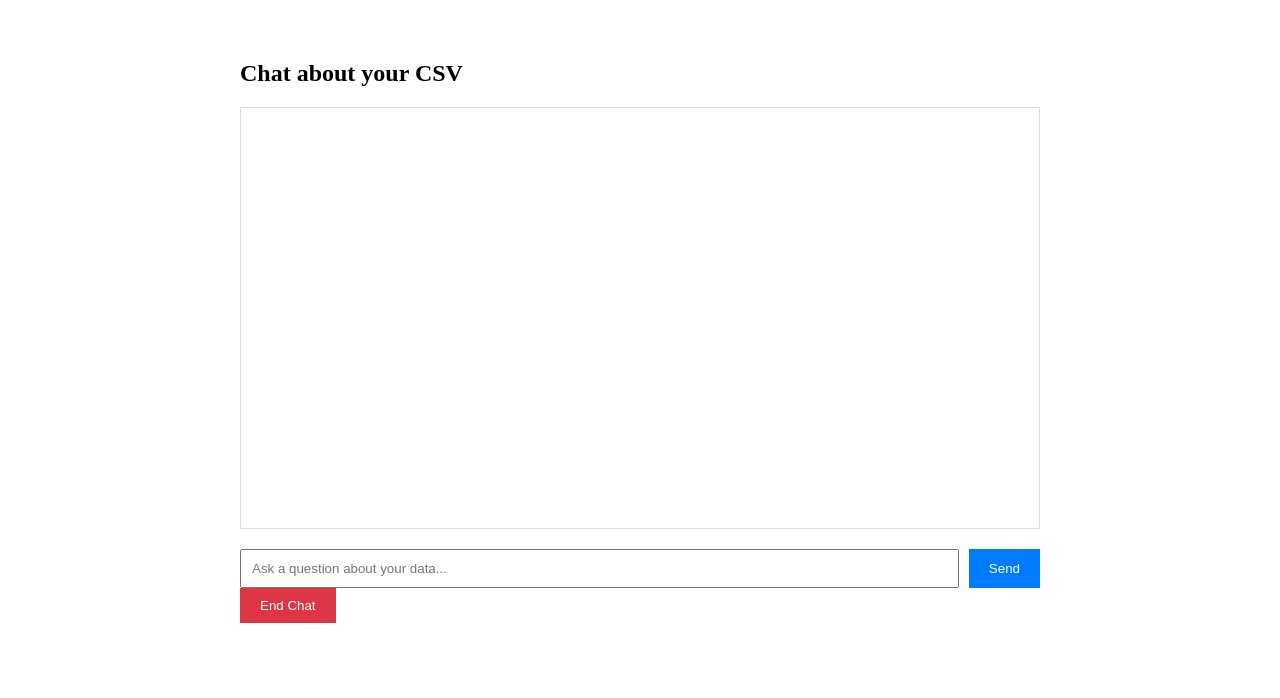
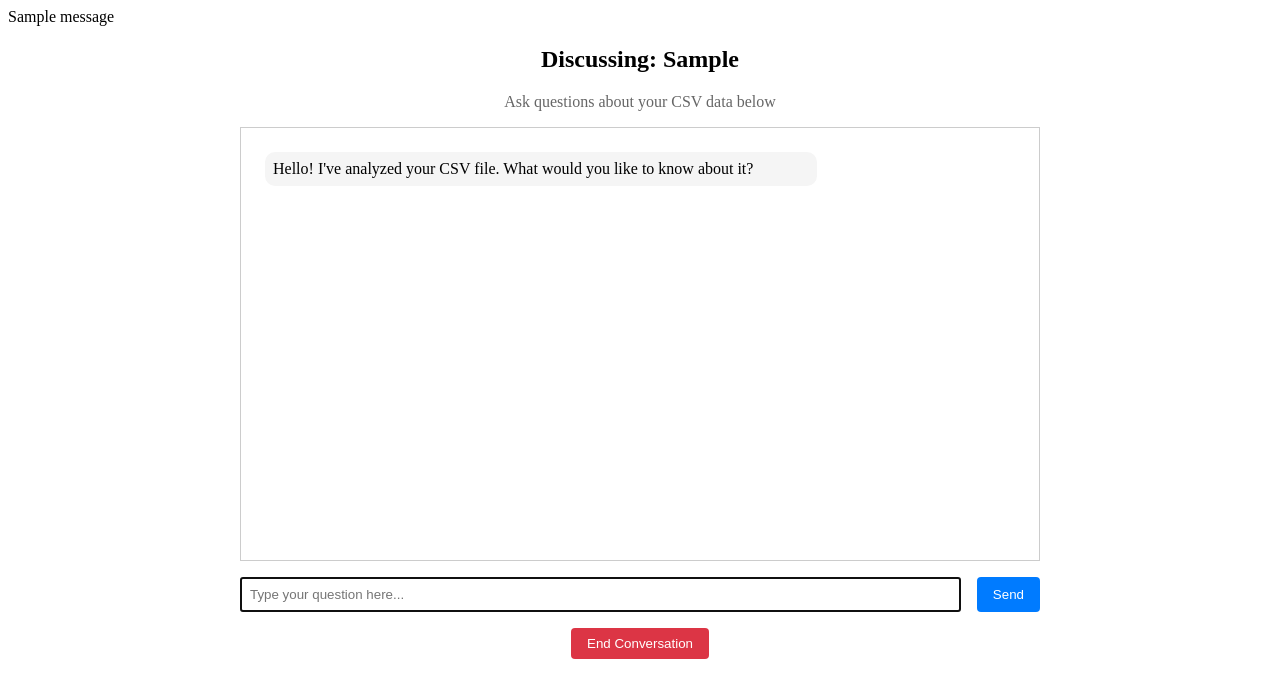
Before and after one commit to ksingh66/RideInsight, a Django app: page /chat/1/ in a window 1280 px wide. Shown: the top 698 px of the page. Run offline with Django 5.2, Linux system fonts and the light colour scheme; a user stored in the database is signed in; tables that the repository leaves empty hold one stand-in row (values such as "Sample post"); one stand-in notice (Sample message) is shown.

Commit message:
added a better chat page

```diff
--- /dev/null
+++ b/website/chat_app/templates/chat_app/base.html
@@ -0,0 +1,68 @@
+<!-- templates/chat_app/base.html -->
+<!DOCTYPE html>
+<html lang="en">
+<head>
+    <meta charset="UTF-8">
+    <meta name="viewport" content="width=device-width, initial-scale=1.0">
+    <title>{% block title %}Chat Application{% endblock %}</title>
+
+    <!-- Add some basic styling -->
+    <style>
+        /* We'll add basic styles here so everything looks decent */
+        .message-container {
+            height: 400px;
+            overflow-y: auto;
+            border: 1px solid #ccc;
+            padding: 1rem;
+            margin-bottom: 1rem;
+        }
+
+        .user-message {
+            background-color: #e3f2fd;
+            padding: 0.5rem;
+            margin: 0.5rem;
+            border-radius: 10px;
+            max-width: 70%;
+            margin-left: auto;
+        }
+
+        .bot-message {
+            background-color: #f5f5f5;
+            padding: 0.5rem;
+            margin: 0.5rem;
+            border-radius: 10px;
+            max-width: 70%;
+        }
+
+        .chat-form {
+            display: flex;
+            gap: 1rem;
+            margin-top: 1rem;
+        }
+
+        .chat-input {
+            flex-grow: 1;
+            padding: 0.5rem;
+        }
+    </style>
+</head>
+<body>
+    <div class="container">
+        {% if messages %}
+        <div class="messages">
+            {% for message in messages %}
+            <div class="alert alert-{{ message.tags }}">
+                {{ message }}
+            </div>
+            {% endfor %}
+        </div>
+        {% endif %}
+
+        {% block content %}
+        {% endblock %}
+    </div>
+
+    {% block extra_js %}
+    {% endblock %}
+</body>
+</html>
--- a/website/chat_app/templates/chat_app/chat.html
+++ b/website/chat_app/templates/chat_app/chat.html
@@ -1,110 +1,199 @@
-<!DOCTYPE html>
-<html>
-<head>
-    <title>Chat About Your CSV</title>
-    <style>
-        #chat-container {
-            max-width: 800px;
-            margin: 20px auto;
-            padding: 20px;
-        }
-        #chat-messages {
-            height: 400px;
-            overflow-y: auto;
-            border: 1px solid #ddd;
-            padding: 10px;
-            margin-bottom: 20px;
-        }
-        #message-form {
-            display: flex;
-            gap: 10px;
-        }
-        #message-input {
-            flex-grow: 1;
-            padding: 10px;
-        }
-        button {
-            padding: 10px 20px;
-            background-color: #007bff;
-            color: white;
-            border: none;
-            cursor: pointer;
-        }
-        button:hover {
-            background-color: #0056b3;
-        }
-        .end-chat {
-            background-color: #dc3545;
-        }
-        .end-chat:hover {
-            background-color: #c82333;
-        }
-    </style>
-    <script src="https://code.jquery.com/jquery-3.6.0.min.js"></script>
-</head>
-<body>
-    <div id="chat-container">
-        <h2>Chat about your CSV</h2>
-        <div id="chat-messages"></div>
+<!-- templates/chat_app/chat.html -->
+{% extends 'chat_app/base.html' %}
 
-        <form id="message-form">
-            {% csrf_token %}
-            <input type="text" id="message-input" placeholder="Ask a question about your data..." required>
-            <button type="submit">Send</button>
-        </form>
+{% block title %}Chat - {{ csv_file.raw_csv.name }}{% endblock %}
 
-        <button class="end-chat" onclick="endChat()">End Chat</button>
+{% block content %}
+<div class="chat-interface">
+    <!-- Header section showing which file we're chatting about -->
+    <header class="chat-header">
+        <h2>Discussing: {{ csv_file.raw_csv.name }}</h2>
+        <p class="chat-instructions">Ask questions about your CSV data below</p>
+    </header>
+
+    <!-- Main chat area where messages will appear -->
+    <div id="message-container" class="message-container">
+        <!-- Initial welcome message -->
+        <div class="bot-message">
+            Hello! I've analyzed your CSV file. What would you like to know about it?
+        </div>
     </div>
 
-    <script>
-        const fileId = "{{ csv_file.id }}";
+    <!-- Form for sending messages -->
+    <form id="chat-form" class="chat-form">
+        {% csrf_token %}
+        <input
+            type="text"
+            id="message-input"
+            class="chat-input"
+            placeholder="Type your question here..."
+            autocomplete="off"
+            required
+        >
+        <button type="submit" class="send-button">Send</button>
+    </form>
 
-        // Handle chat form submission
-        $('#message-form').on('submit', function(e) {
-            e.preventDefault();
-            const message = $('#message-input').val();
+    <!-- End chat button -->
+    <div class="end-chat-container">
+        <button id="end-chat-btn" class="end-chat-btn">End Conversation</button>
+    </div>
+</div>
+{% endblock %}
 
-            $.ajax({
-                url: '{% url "chat" csv_file.id %}',
+{% block extra_js %}
+<script>
+document.addEventListener('DOMContentLoaded', function() {
+    // Get all the DOM elements we'll need
+    const messageContainer = document.getElementById('message-container');
+    const chatForm = document.getElementById('chat-form');
+    const messageInput = document.getElementById('message-input');
+    const endChatBtn = document.getElementById('end-chat-btn');
+
+    // Function to safely get the CSRF token
+    function getCSRFToken() {
+        return document.querySelector('[name=csrfmiddlewaretoken]').value;
+    }
+
+    // Function to add a new message to the chat
+    function addMessage(content, isUser = false) {
+        const messageDiv = document.createElement('div');
+        messageDiv.className = isUser ? 'user-message' : 'bot-message';
+        messageDiv.textContent = content;
+        messageContainer.appendChild(messageDiv);
+
+        // Scroll to the newest message
+        messageContainer.scrollTop = messageContainer.scrollHeight;
+    }
+
+    // Handle sending messages
+    chatForm.addEventListener('submit', async function(e) {
+        e.preventDefault();
+
+        const message = messageInput.value.trim();
+        if (!message) return; // Don't send empty messages
+
+        // Show the user's message immediately
+        addMessage(message, true);
+
+        // Clear the input field
+        messageInput.value = '';
+
+        try {
+            // Send the message to the server
+            const response = await fetch(window.location.pathname, {
                 method: 'POST',
-                data: {
-                    message: message,
-                    csrfmiddlewaretoken: $('input[name=csrfmiddlewaretoken]').val()
+                headers: {
+                    'Content-Type': 'application/x-www-form-urlencoded',
+                    'X-CSRFToken': getCSRFToken()
                 },
-                success: function(response) {
-                    $('#chat-messages').append(
-                        `<p><strong>You:</strong> ${message}</p>` +
-                        `<p><strong>Bot:</strong> ${response.response}</p>`
-                    );
-                    $('#message-input').val('');
+                body: `message=${encodeURIComponent(message)}`
+            });
 
-                    // Scroll to bottom of chat
-                    const chatMessages = document.getElementById('chat-messages');
-                    chatMessages.scrollTop = chatMessages.scrollHeight;
+            if (!response.ok) {
+                throw new Error('Network response was not ok');
+            }
+
+            const data = await response.json();
+
+            // Show the bot's response
+            addMessage(data.response);
+
+        } catch (error) {
+            console.error('Error:', error);
+            addMessage('Sorry, there was an error processing your message. Please try again.');
+        }
+    });
+
+    // Handle ending the chat
+    endChatBtn.addEventListener('click', async function() {
+        if (!confirm('Are you sure you want to end this chat? This will delete the conversation.')) {
+            return;
+        }
+
+        try {
+            // Get the chat ID from the URL
+            const chatId = window.location.pathname.split('/').filter(Boolean).pop();
+
+            const response = await fetch(`/end-chat/${chatId}/`, {
+                method: 'POST',
+                headers: {
+                    'X-CSRFToken': getCSRFToken()
                 }
             });
-        });
 
-        // Handle end chat
-        function endChat() {
-            $.ajax({
-                url: `/end-chat/${fileId}/`,
-                method: 'POST',
-                data: {
-                    csrfmiddlewaretoken: $('input[name=csrfmiddlewaretoken]').val()
-                },
-                success: function(response) {
-                    if(response.status === 'success') {
-                        window.location.href = '{% url "upload" %}';
-                    }
-                }
-            });
+            const data = await response.json();
+
+            if (data.status === 'success') {
+                // Redirect to upload page on success
+                window.location.href = '/'; // Take the user back to the home page
+            } else {
+                alert('Failed to end chat. Please try again.');
+            }
+        } catch (error) {
+            console.error('Error:', error);
+            alert('An error occurred while ending the chat.');
         }
+    });
 
-        // Handle page close/refresh
-        window.addEventListener('beforeunload', function() {
-            navigator.sendBeacon(`/end-chat/${fileId}/`);
-        });
-    </script>
-</body>
-</html>
+    // Add enter key support for sending messages
+    messageInput.addEventListener('keypress', function(e) {
+        if (e.key === 'Enter' && !e.shiftKey) {
+            e.preventDefault();
+            chatForm.dispatchEvent(new Event('submit'));
+        }
+    });
+
+    // Focus the input when the page loads
+    messageInput.focus();
+});
+</script>
+
+<style>
+    /* Additional styles specific to the chat page */
+    .chat-interface {
+        max-width: 800px;
+        margin: 0 auto;
+    }
+
+    .chat-header {
+        margin-bottom: 1rem;
+        text-align: center;
+    }
+
+    .chat-instructions {
+        color: #666;
+        margin-bottom: 1rem;
+    }
+
+    .send-button {
+        padding: 0.5rem 1rem;
+        background-color: #007bff;
+        color: white;
+        border: none;
+        border-radius: 4px;
+        cursor: pointer;
+    }
+
+    .send-button:hover {
+        background-color: #0056b3;
+    }
+
+    .end-chat-container {
+        text-align: center;
+        margin-top: 1rem;
+    }
+
+    .end-chat-btn {
+        padding: 0.5rem 1rem;
+        background-color: #dc3545;
+        color: white;
+        border: none;
+        border-radius: 4px;
+        cursor: pointer;
+    }
+
+    .end-chat-btn:hover {
+        background-color: #c82333;
+    }
+</style>
+{% endblock %}
--- a/website/chat_app/views.py
+++ b/website/chat_app/views.py
@@ -107,7 +107,8 @@ def upload_view(request): #This is the view for the upload page
 @approved_user_required
 def chat_view(request, id):
     try:
-        # Get an already made object with .objects.get ; then set the id argument
+        # Get an already made CSV object with .objects.get ; then set the id argument
+        # Load the CSV object regardless of if its a POST or GET request
         csv_file = UploadedCSV.objects.get(
             id=id,
             user=request.user,
@@ -127,9 +128,10 @@ def chat_view(request, id):
             response = chatbot.generate_response(user_message)
             return JsonResponse({'response': response})
 
-        return render(request, 'chat_app/chat.html', {
-            'csv_file': csv_file
-        })
+        if request.method == "GET":
+            return render(request, 'chat_app/chat.html', {
+                'csv_file': csv_file
+            })
 
     except UploadedCSV.DoesNotExist:
         return redirect('upload')
```
Also changed, not shown: website/chat_app/forms.py (+0 -16 lines).
